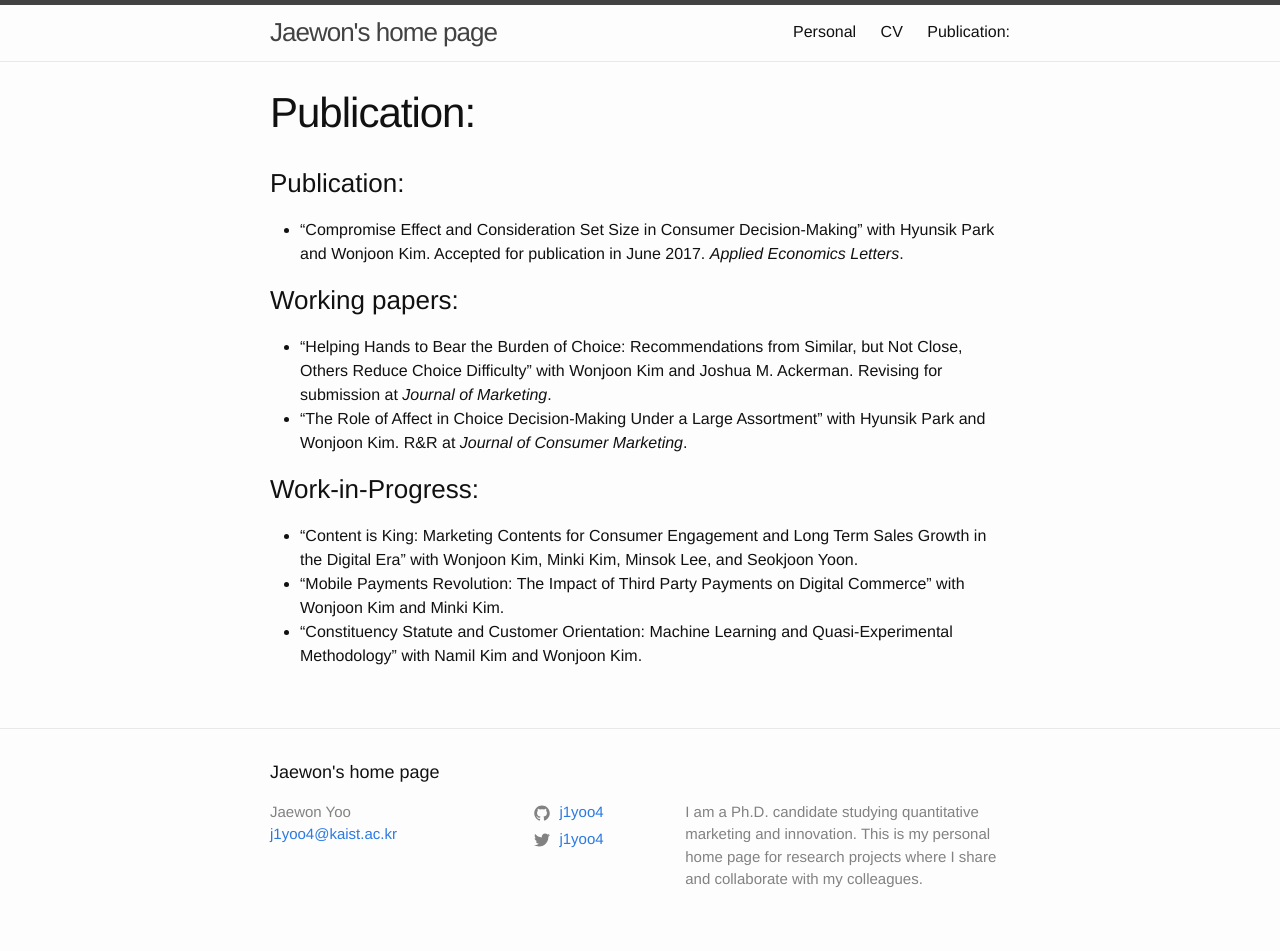
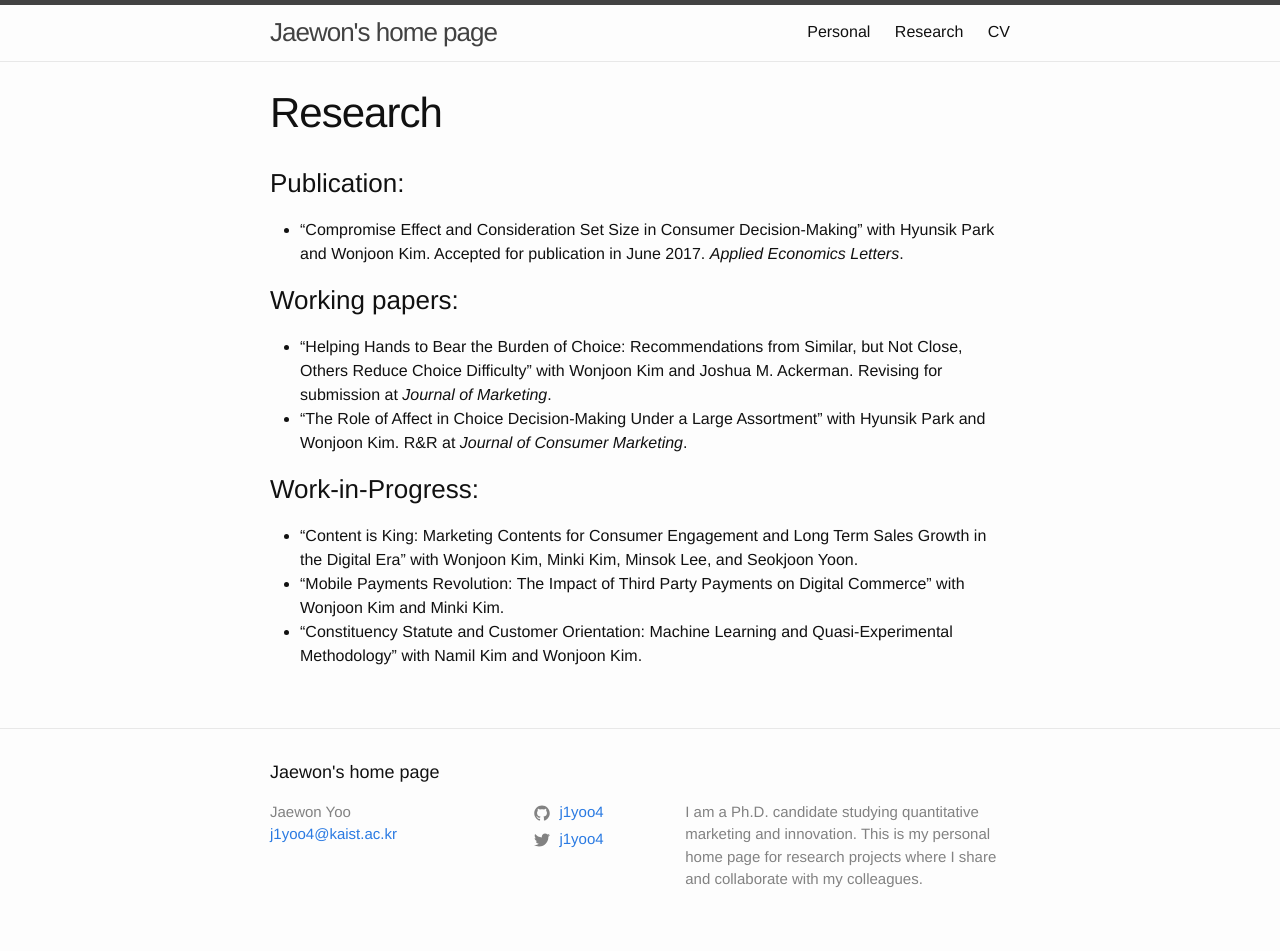
Before and after one commit to j1yoo/j1yoo.github.io, a Jekyll site: the page built from Research.markdown, in a window 1280 px wide. Built offline with Jekyll 4.4.1, drawn with Linux system fonts in a browser that asks for light colours; our own code applies the rules of GitHub Pages for plain Markdown files.

Commit message:
Update Research.markdown

```diff
--- a/Research.markdown
+++ b/Research.markdown
@@ -1,3 +1,9 @@
+---
+layout: page
+title: Research
+permalink: /research/
+---
+
 ### Publication:
 * "Compromise Effect and Consideration Set Size in Consumer Decision-Making" with Hyunsik Park and Wonjoon Kim. Accepted for publication in June 2017. _Applied Economics Letters_.
 
```
